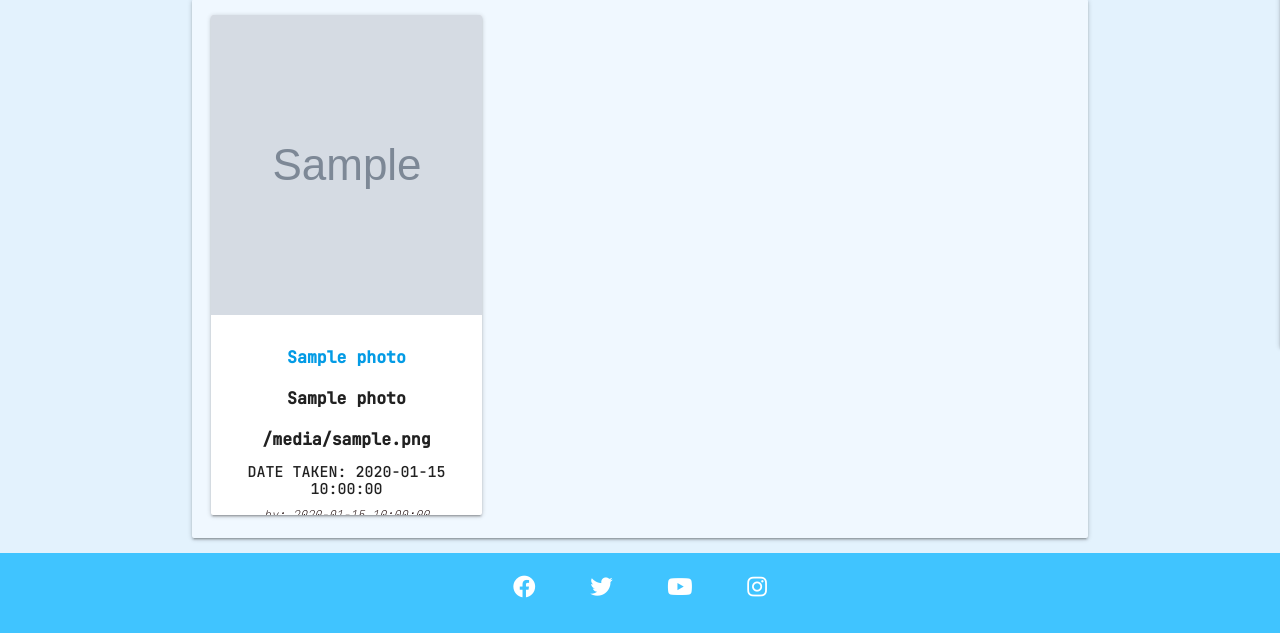
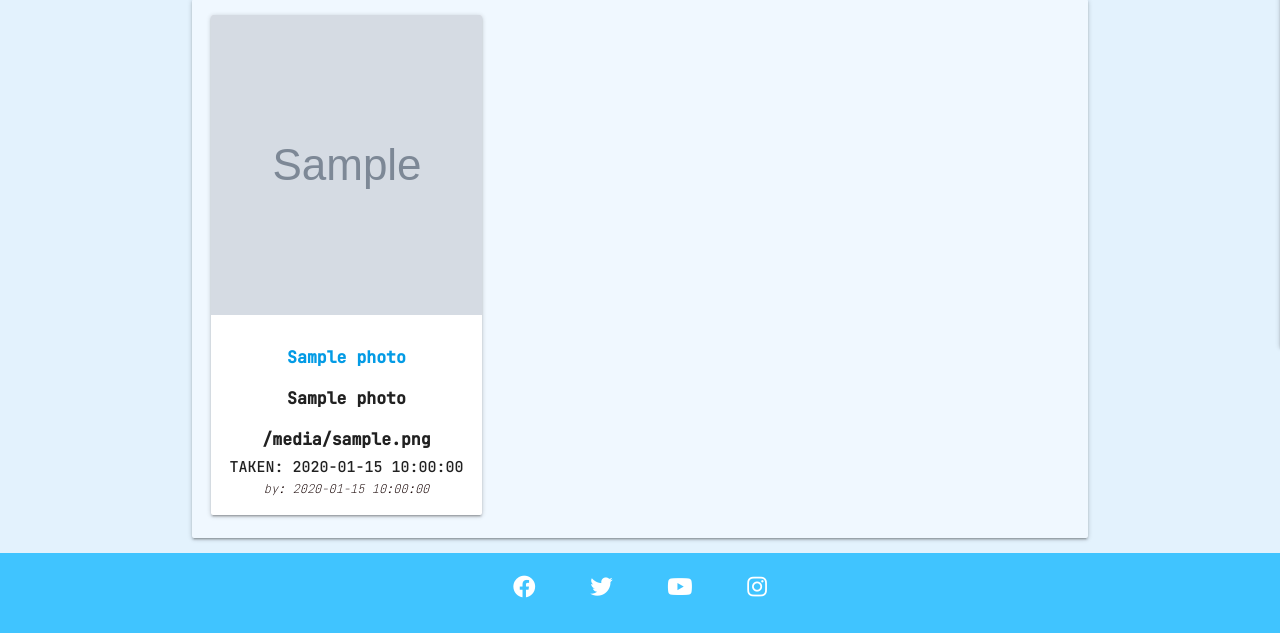
Before and after one commit to sara5491/ArchiveTheAdventure, a Flask app: page / in a window 1280 px wide. Shown: the part 513-1146 px from the top of the page. Run offline with Flask 2, Linux system fonts and the light colour scheme; grey boxes marked "Sample" are stand-in pictures; a database or web service that is not in the repository returns one stand-in record (values such as "Sample title"); some libraries are stand-ins or nearby versions.

Commit message:
resize h5 text

```diff
--- a/static/css/style.css
+++ b/static/css/style.css
@@ -50,6 +50,7 @@ h5 {
   font-size:1rem;
   font-weight: 400;
   text-transform: uppercase;
+  line-height: 50%;
 }
 
 h6 {
--- a/templates/admin.html
+++ b/templates/admin.html
@@ -27,7 +27,7 @@
                     <div class="center-align category-name-font grey-text text-darken-4">
                         <h4> {{ photo.category_name }} </h4>
                         <h4> {{ photo.photo_description }} </h4>
-                        <h5> date taken: {{ photo.date_taken }} </h5>
+                        <h5> taken: {{ photo.date_taken }} </h5>
                     </div>
                     <h6 class="created-font center-align">
                         <em>by: {{ photo.created_by }}</em>
--- a/templates/photos.html
+++ b/templates/photos.html
@@ -45,7 +45,7 @@
                     <div class="center-align category-name-font grey-text text-darken-4">
                         <h4> {{ photo.category_name }} </h4>
                         <h4> {{ photo.photo_description }} </h4>
-                        <h5> date taken: {{ photo.date_taken }} </h5>
+                        <h5> taken: {{ photo.date_taken }} </h5>
                     </div>
                     <h6 class="created-font center-align">
                         <em>by: {{ photo.created_by }}</em>
--- a/templates/profile.html
+++ b/templates/profile.html
@@ -37,7 +37,7 @@
                     <div class="center-align category-name-font grey-text text-darken-4">
                         <h4> {{ photo.category_name }} </h4>
                         <h4> {{ photo.photo_description }} </h4>
-                        <h5> date taken: {{ photo.date_taken }} </h5>
+                        <h5> taken: {{ photo.date_taken }} </h5>
                     </div>
                     <h6 class="created-font center-align">
                         <em>by: {{ photo.created_by }}</em>
```
Also changed, not shown: TESTING.md (+1 -1 lines).
